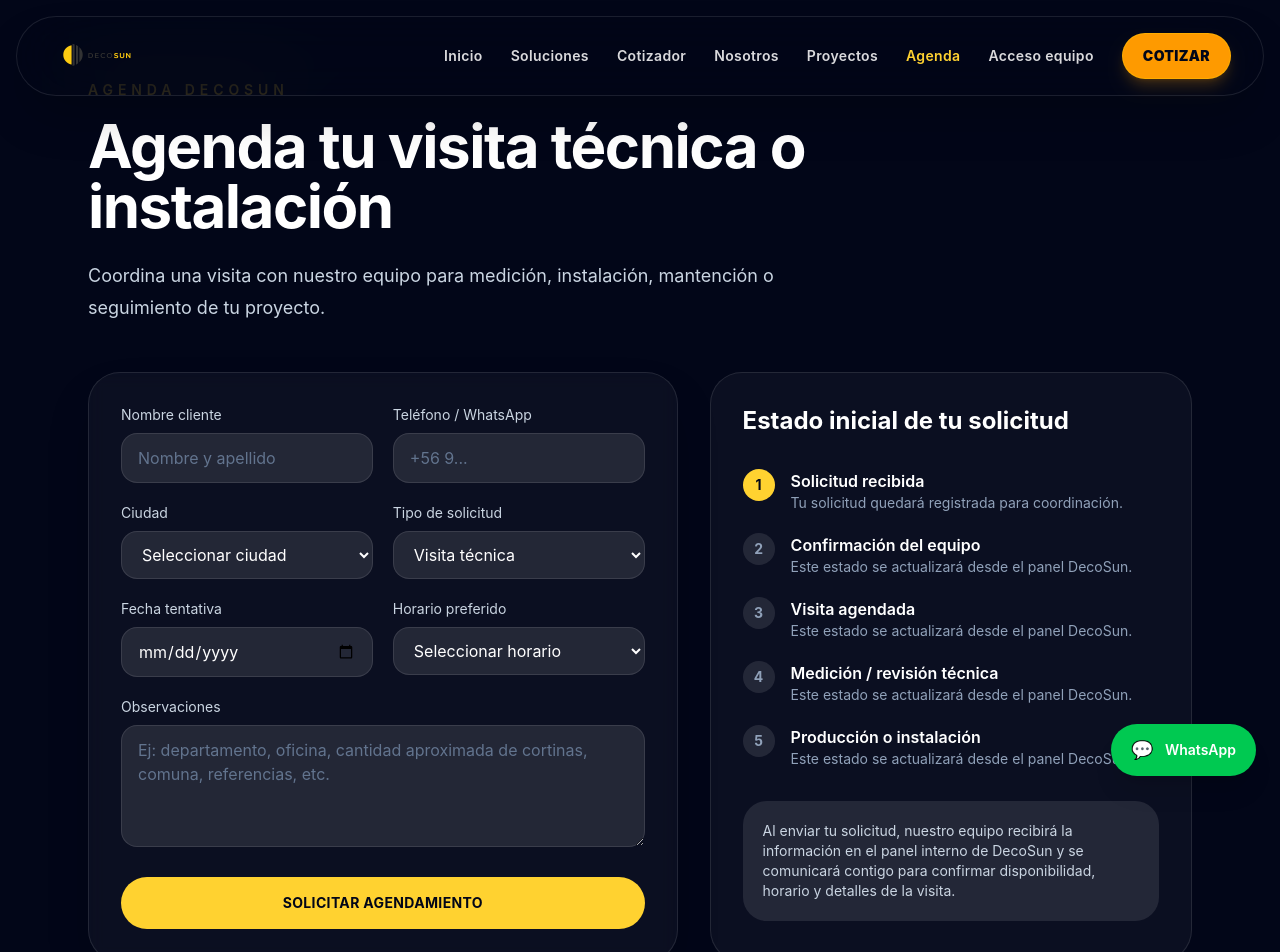
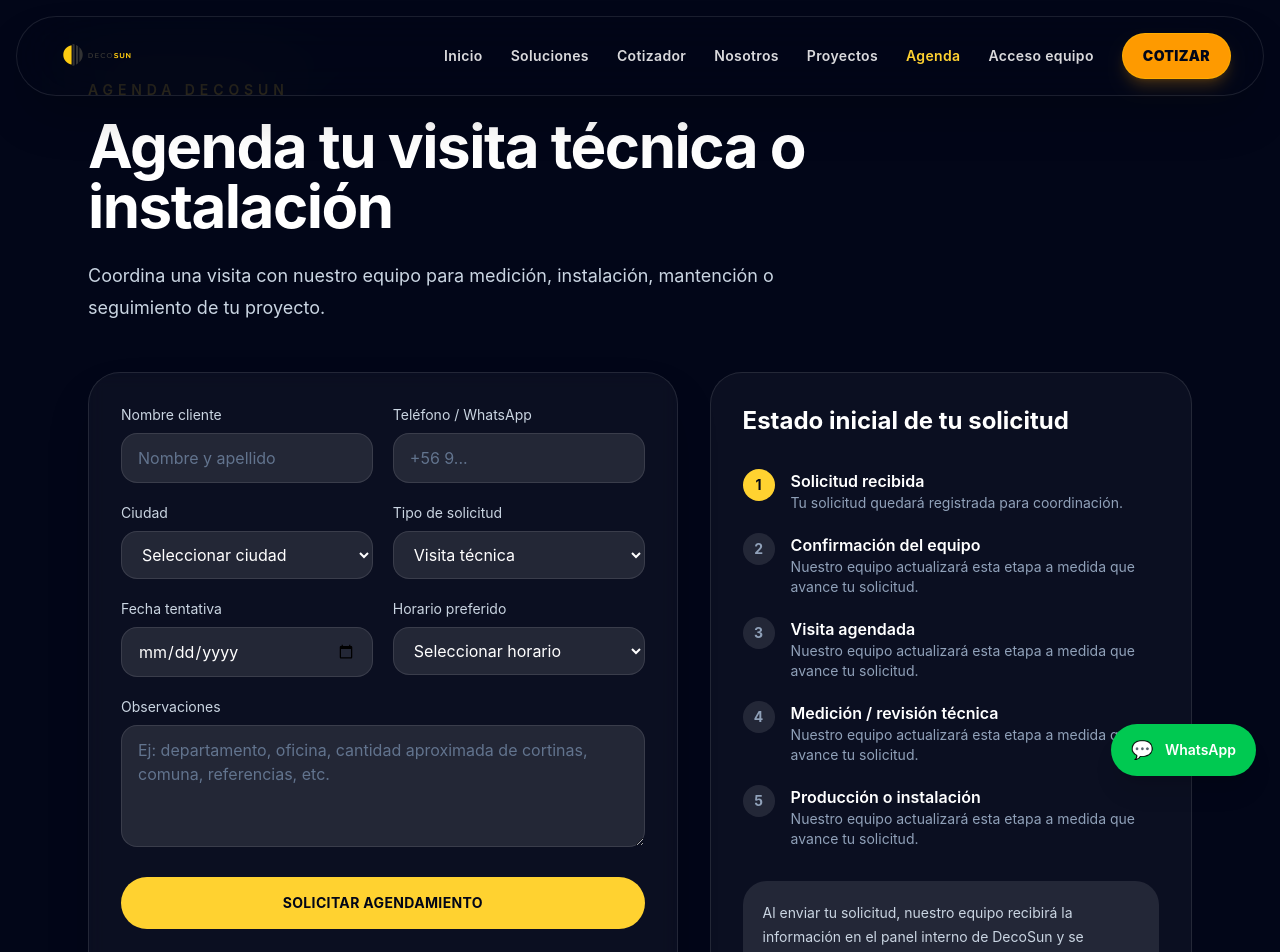
Before and after one commit to 2por37menos1-ctrl/decosun-web, a React (Vite) app in the folder decosun-web/: page /agenda in a window 1280 px wide. Shown: the top 952 px of the page. Built offline with nearby package versions, Linux system fonts and the light colour scheme.

Commit message:
Corrige permisos Edgar, agenda y roles regionales

```diff
--- a/decosun-web/src/index.css
+++ b/decosun-web/src/index.css
@@ -37,3 +37,7 @@
     display: none !important;
   }
 }
+select option {
+  background-color: #020617;
+  color: white;
+}
--- a/decosun-web/src/pages/Agenda.jsx
+++ b/decosun-web/src/pages/Agenda.jsx
@@ -135,11 +135,11 @@ export default function Agenda() {
                   onChange={handleChange}
                   className="w-full rounded-2xl border border-white/10 bg-white/10 px-4 py-3 text-white outline-none focus:border-amber-300"
                 >
-                  <option>Visita técnica</option>
-                  <option>Medición</option>
-                  <option>Instalación</option>
-                  <option>Mantención</option>
-                  <option>Postventa</option>
+                  <option value="Visita técnica">Visita técnica</option>
+                  <option value="Medición">Medición</option>
+                  <option value="Instalación">Instalación</option>
+                  <option value="Mantención">Mantención</option>
+                  <option value="Postventa">Postventa</option>
                 </select>
               </div>
 
@@ -169,9 +169,9 @@ export default function Agenda() {
                   className="w-full rounded-2xl border border-white/10 bg-white/10 px-4 py-3 text-white outline-none focus:border-amber-300"
                 >
                   <option value="">Seleccionar horario</option>
-                  <option>Mañana</option>
-                  <option>Mediodía</option>
-                  <option>Tarde</option>
+                  <option value="Mañana">Mañana</option>
+                  <option value="Mediodía">Mediodía</option>
+                  <option value="Tarde">Tarde</option>
                 </select>
               </div>
 
@@ -227,7 +227,7 @@ export default function Agenda() {
                     <p className="text-sm text-slate-400">
                       {index === 0
                         ? "Tu solicitud quedará registrada para coordinación."
-                        : "Este estado se actualizará desde el panel DecoSun."}
+                        : "Nuestro equipo actualizará esta etapa a medida que avance tu solicitud."}
                     </p>
                   </div>
                 </div>
@@ -235,10 +235,10 @@ export default function Agenda() {
             </div>
 
             <div className="mt-8 rounded-3xl bg-white/10 p-5">
-  <p className="text-sm text-slate-300">
-    Al enviar tu solicitud, nuestro equipo recibirá la información en el panel
-    interno de DecoSun y se comunicará contigo para confirmar disponibilidad,
-    horario y detalles de la visita.
+              <p className="text-sm leading-6 text-slate-300">
+                Al enviar tu solicitud, nuestro equipo recibirá la información
+                en el panel interno de DecoSun y se comunicará contigo para
+                confirmar disponibilidad, horario y detalles de la visita.
               </p>
             </div>
           </aside>
--- a/decosun-web/src/pages/ProjectStatusPublic.jsx
+++ b/decosun-web/src/pages/ProjectStatusPublic.jsx
@@ -42,10 +42,10 @@ export default function ProjectStatusPublic() {
     setLoading(true)
 
     const { data, error } = await supabase
-      .from("projects")
-      .select("*")
-      .eq("public_token", token)
-      .single()
+  .rpc("get_project_status", {
+    p_token: token,
+  })
+  .single()
 
     if (error) {
       console.error(error)
```
Lines whose indentation alone changed are shown as unchanged.
